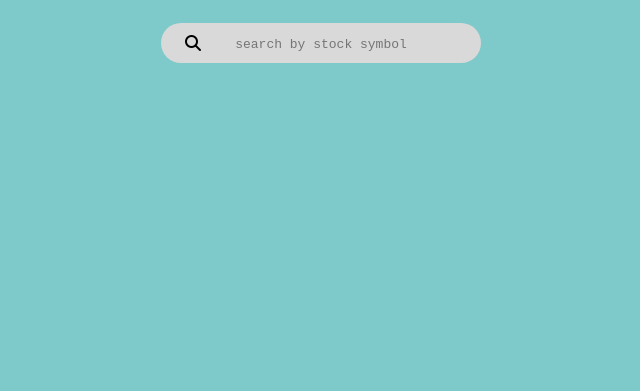
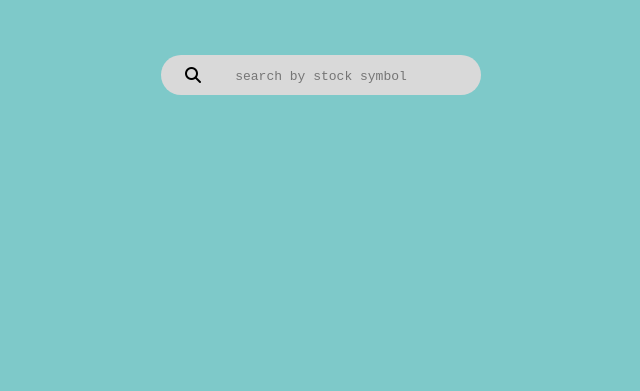
Before and after one commit to tychiang922/ajax-project, a website: page index.html in a window 1280 px wide. Shown: the part 409-800 px from the top of the page, without its empty margins (319-959 px from the left). Drawn offline with Linux system fonts and the light colour scheme; a web font is replaced by a local one.

Commit message:
small styling changes

```diff
--- a/css/styles.css
+++ b/css/styles.css
@@ -73,7 +73,7 @@
 
 .search-box {
   position: relative;
-  top: 27rem;
+  top: 29rem;
   width: 20rem;
   margin: auto;
   transition: top 0.75s ease-in-out;
```
